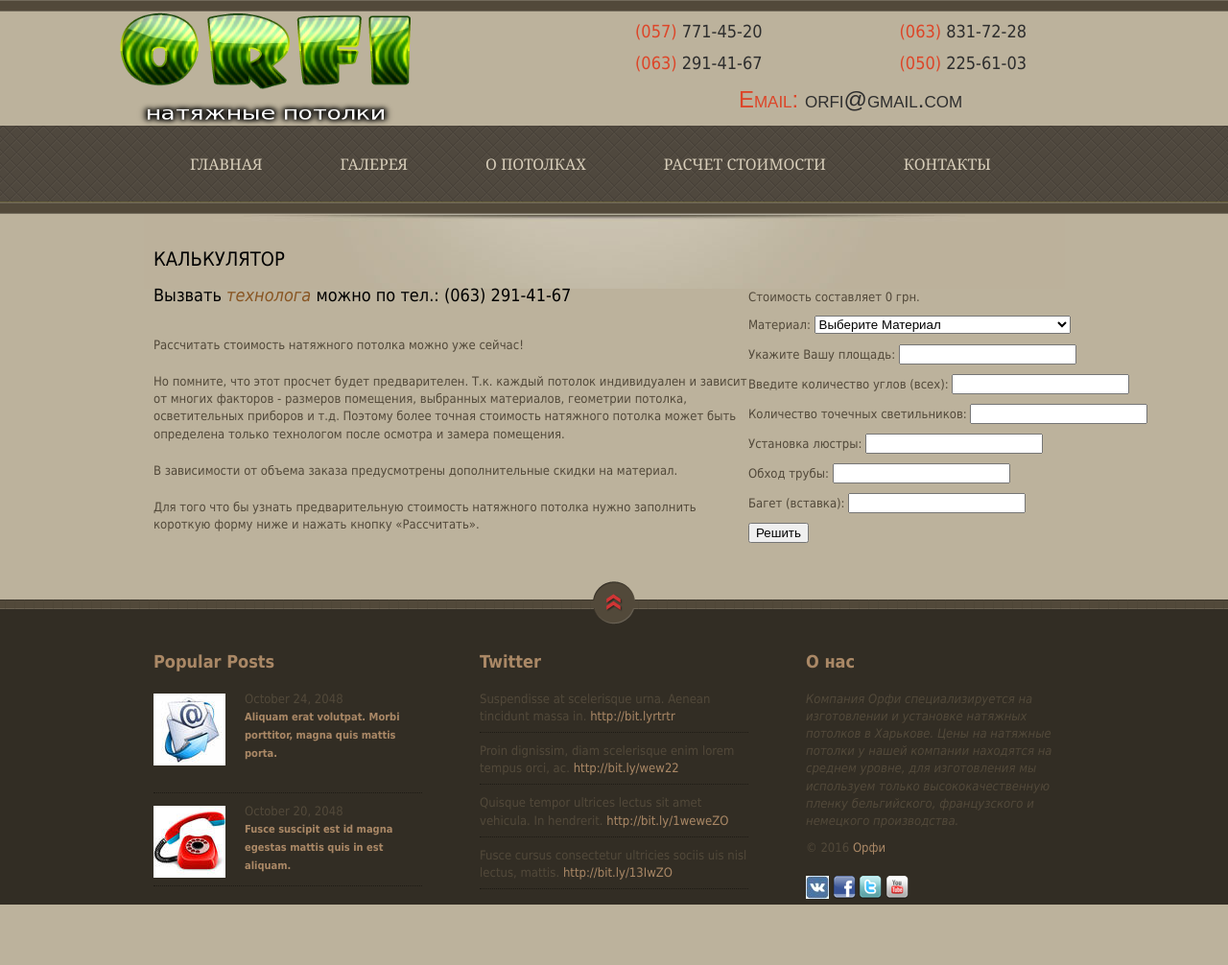
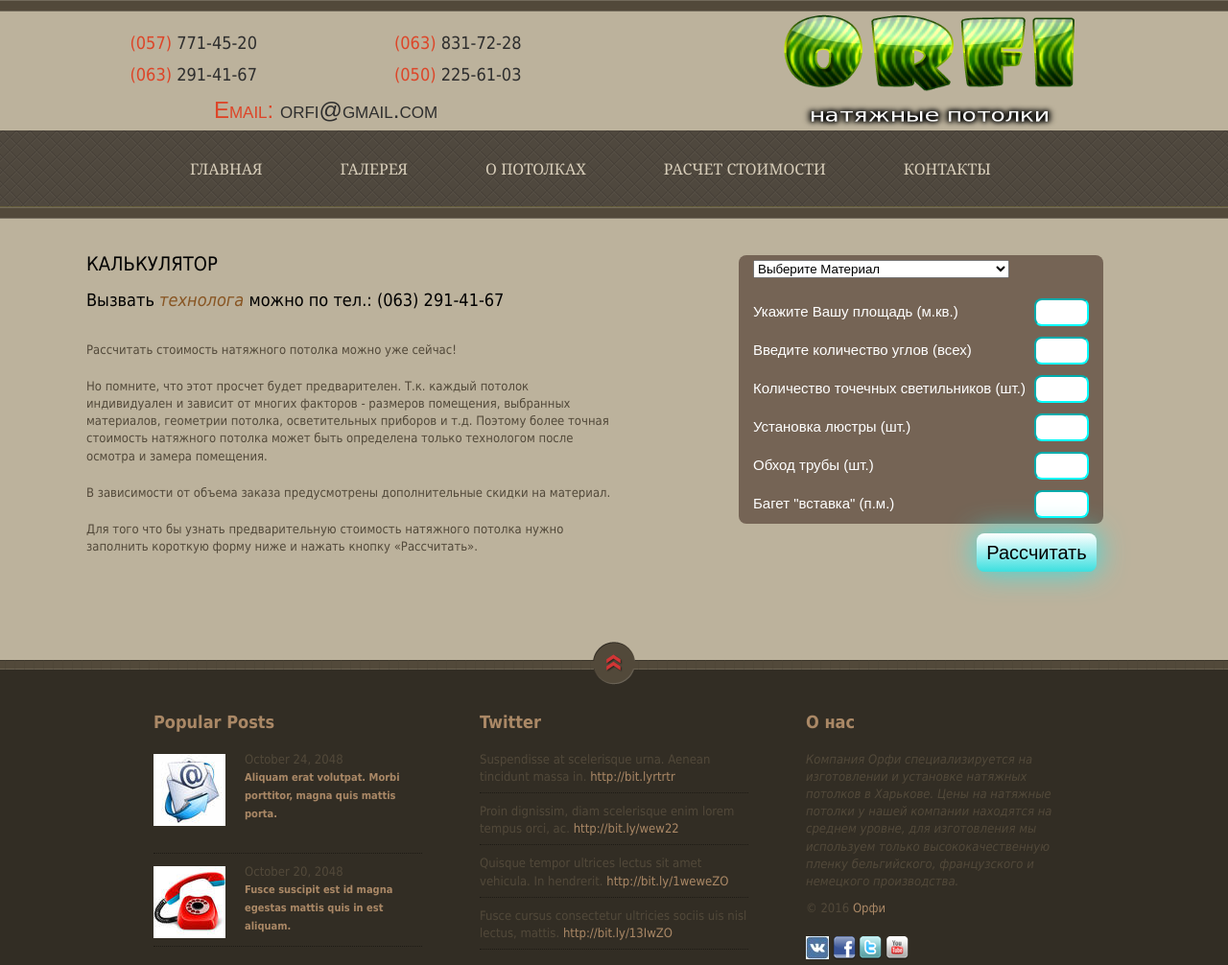
Before and after one commit to pogorelov-sergey/second_project, a Django app: page /calculator/ in a window 1280 px wide; the page is wider, and only the part inside the window is pictured. Shown: that part at 96% size. Before the commit the page ends 943 px from the top of that part, so only its background shows below. Run offline with Django 3.2, Linux system fonts and the light colour scheme; data comes from the database, SQL or seed files in the repository.

Commit message:
modified calculator

```diff
--- a/calculator/forms.py
+++ b/calculator/forms.py
@@ -35,7 +35,7 @@ class CalculatorForm(forms.Form):
 	chandelier = forms.IntegerField(required=False, label="Установка люстры")
 	trumpet = forms.IntegerField(required=False, label="Обход трубы")
 	baguette = forms.IntegerField(required=False, label="Багет (вставка)")
-
+'''
 	def clean_area(self):
 		area = self.cleaned_data['area']
 		c = str(area)
@@ -77,3 +77,4 @@ class CalculatorForm(forms.Form):
 		if c[0] == '-':
 			raise forms.ValidationError("Введите пожалуйста положительное число! ")
 		return baguette
+'''
--- a/static/css/tooplate_style.css
+++ b/static/css/tooplate_style.css
@@ -169,6 +169,12 @@ h6 { font-size: 12px; margin: 0 0 5px; padding: 0; }
 	background: url(../images/tooplate_main_top.jpg) no-repeat scroll 0 12px;
 }
 
+#tooplate_main_2 {
+	width: 1150px;
+	padding: 50px 10px 0px;
+
+}
+
 #tooplate_footer_wrapper {
 	width: 100%;
 	background: #322d24 url(../images/tooplate_footer.png) repeat-x top;
@@ -245,18 +251,19 @@ h6 { font-size: 12px; margin: 0 0 5px; padding: 0; }
 }
 
 #logo_top {
-	position: relative;
-    left: 110px;
-	margin: 0 -135px -135px 0;
-	padding: 8px;
+  width: 400px;
+  height: 10px;
+  position: relative;
+  left: 800px;
+  padding: 10px;
 }
 
 .customhead_tel{
-  width: 600px;
+  width: 900px;
   height: 100px;
   position: relative;
-  left: 600px;
-  padding: 10px;
+  left: 60px;
+  padding: 3px;
 }
 
 #slider_wrapper {
@@ -270,6 +277,17 @@ h6 { font-size: 12px; margin: 0 0 5px; padding: 0; }
 #content {
 	float: left;
 	width: 620px;
+}
+
+#content_2 {
+	float: left;
+	width: 550px;
+	margin: 0 80px;
+}
+
+#content_3 {
+	float: left;
+	width: 500px;
 }
 
 #content_top {
@@ -908,3 +926,116 @@ ul.grid li a {
     /* Ширина ячейки в процентах */
 }
 /*****************END***PRICE-TABLE*****************************/
+
+#myform{
+	width:400px;
+	-moz-border-radius: 8px; /* FF1+ */
+  	-webkit-border-radius: 8px; /* Saf3+, Chrome */
+    border-radius: 8px; /* Opera 10.5, IE 9 */
+	margin:0 auto;
+	position:relative;
+}
+#myform label{
+	top:5px;
+	position:relative;
+	color:white;
+	font:15px Arial;
+
+}
+.field{
+	background:#756455;
+	padding:5px 15px 25px 15px;
+	height:10px;
+	width:350px;
+}
+#myform div:first-child{
+	-moz-border-radius-topleft: 8px;
+	-moz-border-radius-topright: 8px;
+	-webkit-border-top-left-radius: 8px;
+	-webkit-border-top-right-radius: 8px;
+	border-top-left-radius: 8px;
+	border-top-right-radius: 8px;
+}
+#myform div:last-child{
+	-moz-border-radius-bottomleft: 8px;
+	-moz-border-radius-bottomright: 8px;
+	-webkit-border-bottom-left-radius: 8px;
+	-webkit-border-bottom-right-radius: 8px;
+	border-bottom-left-radius: 8px;
+	border-bottom-right-radius: 8px;
+}
+
+
+.area{
+	padding:15px 15px 0 10px;
+	min-height:195px;
+}
+.inputfield{
+	padding:0 0px 0 23px;
+	float:right;
+	width:30px;
+	font:15px Arial;
+	border:2px aqua inset;
+
+	-moz-border-radius: 8px; /* FF1+ */
+	-webkit-border-radius: 8px; /* Saf3+, Chrome */
+    border-radius: 8px; /* Opera 10.5, IE 9 */
+}
+
+.textfield{
+	height:25px;
+	padding-top:0px;
+}
+.textarea1{
+	padding-top:10px;
+	padding-bottom:10px;
+	height:150px;
+	max-height:200px;
+	max-width:250px;
+}
+/**************************************************************/
+.submitbutton{
+	border-style: none;
+	border-color: inherit;
+	border-width: 0px;
+	float:right;
+		width:125px;
+		height:40px;
+		font:20px Arial;
+		position:relative;
+		top:10px;
+		right:27px;
+
+		-moz-border-radius: 8px;
+		-webkit-border-radius: 8px;
+		border-radius: 8px;
+		-moz-box-shadow: 0px 0px 30px #3cdfdf;
+		-webkit-box-shadow: 0px 0px 30px #3cdfdf;
+		box-shadow: 0px 0px 30px #3cdfdf;
+
+	/* FF3.6 */
+		-ms-filter: "progid:DXImageTransform.Microsoft.gradient(startColorStr='white', EndColorStr='#3cdfdf')";
+	background-image: -webkit-gradient(linear,left top,left bottom,color-stop(0, white),color-stop(1, #3cdfdf));/* Saf4+, Chrome */
+}
+.submitbutton:hover{
+	 background: #3cdfdf;
+	 color:white;
+}
+/**************************************************************/
+
+.inputfield:focus{
+    -webkit-animation-name: pulsate;
+	-webkit-animation-duration: 1.5s;
+	-webkit-animation-iteration-count: infinite;
+
+	-moz-box-shadow: 0px 0px 30px  #3cdfdf;
+
+}
+
+#price {
+	top:-20px;
+	left:65px;
+	position:relative;
+	color:black;
+	font:20px Arial;
+}
--- a/templates/base.html
+++ b/templates/base.html
@@ -65,13 +65,13 @@ ddsmoothmenu.init({
             <table border="0" style="width: 553px;">
                 <tbody>
                     <tr>
-                        <td style="width: 228px;">
+                        <td>
                             <h4><p style="text-align: center;">
                                 <span style="color:#dd4528;"><span>(057)</span></span><span style="color:#2E2E2E;"> 771-45-20</span></p></h4>
                             <h4><p style="text-align: center;">
                                 <span style="color:#dd4528;">(063)</span><span style="color:#2E2E2E;"> 291-41-67</span></p></h4>
                         </td>
-                        <td style="width: 309px;">
+                        <td>
                             <h4><p style="text-align: center;">
                                 <span style="color:#dd4528;">(063)</span>&nbsp;<span style="color:#2E2E2E;">831-72-28</span></p></h4>
                             <h4><p style="text-align: center;">
@@ -79,7 +79,7 @@ ddsmoothmenu.init({
                         </td>
                     </tr>
                     <tr>
-                        <td colspan="2" style="width: 543px; text-align: center;">
+                        <td colspan="2" style="text-align: center;">
                             <span style="font-family:arial,helvetica,sans-serif;font-variant: small-caps;"><span style="font-size:24px;"><span style="color:#dd4528;">Email: </span><span style="color:#2E2E2E;">orfi@gmail.com</span></span>
                             </span>
                         </td>
--- a/templates/calculator/calculator.html
+++ b/templates/calculator/calculator.html
@@ -19,8 +19,8 @@
 
 
 <div id="tooplate_main_wrapper">
-	<div id="tooplate_main">
-		<div id="content">
+	<div id="tooplate_main_2">
+		<div id="content_2">
         	{% for text in contents %}
             <h3>{{ text.name }}</h3>
             {% if text.phone %}
@@ -29,18 +29,49 @@
            	<p>{{ text.content }}</p>
             {% endfor %}
             <div class="cleaner h40"></div>
-
-
-
-
-
-
 	</div>
     </div> <!-- end of main -->
 </div> <!-- end of main wrapper -->
-<p>Стоимость составляет {{ result|default:"0" }} грн.</p>
-            <form method="post">{% csrf_token %}
-		  {{ form.as_p }}
-		  <input type="submit" value="Решить" />
+<div id="content_3">
+	{% if result %}
+	<div id="price"><p>Стоимость составляет <span style="color:#00ff00;">{{ result }}</span> грн.</p></div>
+	{% endif %}
+		<form id="myform" method="post">
+			{% csrf_token %}
+			<div>
+			<div class="field">
+			{{ form.material }}
+			</div>
+			<div class="field">
+				<label for="{{ id_area }}" >Укажите Вашу площадь (м.кв.)</label>
+				<input id="id_area" class="inputfield textfield" name="area" type="number" {{form.area}}
+			</div>
+			<div class="field">
+				<label for="{{ id_angles }}" >Введите количество углов (всех)</label>
+				<input id="id_angles" class="inputfield textfield" name="angles" type="number" {{form.angles}}
+			</div>
+			<div class="field">
+				<label for="{{ id_lamp }}" >Количество точечных светильников (шт.)</label>
+				<input id="id_lamp" class="inputfield textfield" name="lamp" type="number" {{form.lamp}}
+			</div>
+			<div class="field">
+				<label for="{{ id_chandelier }}" >Установка люстры (шт.)</label>
+				<input id="id_chandelier" class="inputfield textfield" name="chandelier" type="number" {{form.chandelier}}
+			</div>
+			<div class="field">
+				<label for="{{ id_trumpet }}" >Обход трубы (шт.)</label>
+				<input id="id_trumpet" class="inputfield textfield" name="trumpet" type="number" {{form.trumpet}}
+			</div>
+			<div class="field">
+				<label for="{{ id_baguette }}" >Багет "вставка" (п.м.)</label>
+				<input id="id_baguette" class="inputfield textfield" name="baguette" type="number" {{form.baguette}}
+			</div>
+			</div>
+			<!--div class="clear"></div-->
+			<input class="submitbutton" type="submit" value="Рассчитать" />
 		</form>
+
+	</div>
+<div class="cleaner h40"></div>
+
 {% endblock content %}
```
